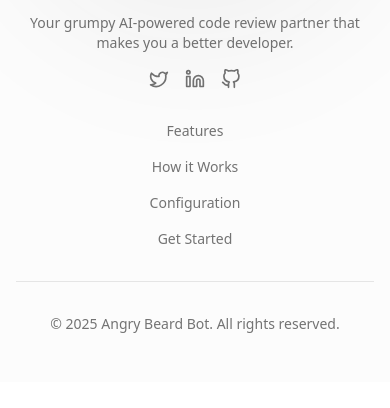
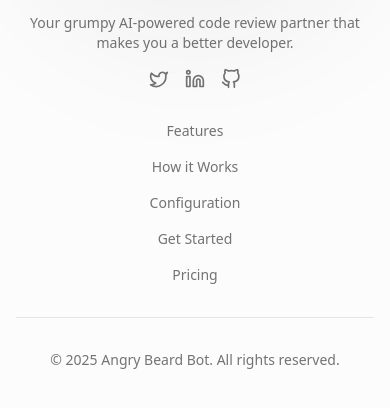
Before and after one commit to JSisques/angry-beard-bot, an Astro site in the folder apps/landing/: page / in a window 390 px wide. Shown: the part 9734-10142 px from the top of the page. Before the commit the page ends 10116 px from the top, so only its background shows below. Built offline with nearby package versions, Linux system fonts and the light colour scheme; Astro itself is replaced by a stand-in of ours.

Commit message:
feat: Enhance footer layout and navigation links
- Updated footer layout to improve responsiveness with flexbox adjustments.
- Added a new navigation link for Pricing to enhance user access to important information.

```diff
--- a/apps/landing/src/components/Footer.astro
+++ b/apps/landing/src/components/Footer.astro
@@ -6,9 +6,9 @@
 <footer class="py-12 border-t bg-muted/30">
   <div class="container mx-auto px-4">
     <!-- Contenido principal -->
-    <div class="flex flex-col gap-8">
+    <div class="flex flex-col md:flex-row justify-between items-center gap-8">
       <!-- Logo, descripción y RRSS -->
-      <div class="flex flex-col items-center md:items-start max-w-md mx-auto md:mx-0">
+      <div class="flex flex-col items-center md:items-start max-w-md">
         <div class="flex items-center gap-2 mb-4">
           <img src="/img/icon_black.png" alt="Angry Beard Bot Logo" class="w-8 h-8" />
           <span class="font-bold text-xl">Angry Beard Bot</span>
@@ -31,11 +31,12 @@
       </div>
 
       <!-- Enlaces de navegación -->
-      <nav class="flex flex-col md:flex-row items-center gap-4 md:gap-6">
+      <nav class="flex flex-col md:flex-row md:flex-wrap items-center gap-4 md:gap-6">
         <a href="#features" class="text-sm text-muted-foreground hover:text-primary transition-colors">Features</a>
         <a href="#how-it-works" class="text-sm text-muted-foreground hover:text-primary transition-colors">How it Works</a>
         <a href="#configuration" class="text-sm text-muted-foreground hover:text-primary transition-colors">Configuration</a>
         <a href="#waitlist" class="text-sm text-muted-foreground hover:text-primary transition-colors">Get Started</a>
+        <a href="#pricing" class="text-sm text-muted-foreground hover:text-primary transition-colors">Pricing</a>
       </nav>
     </div>
 
```
